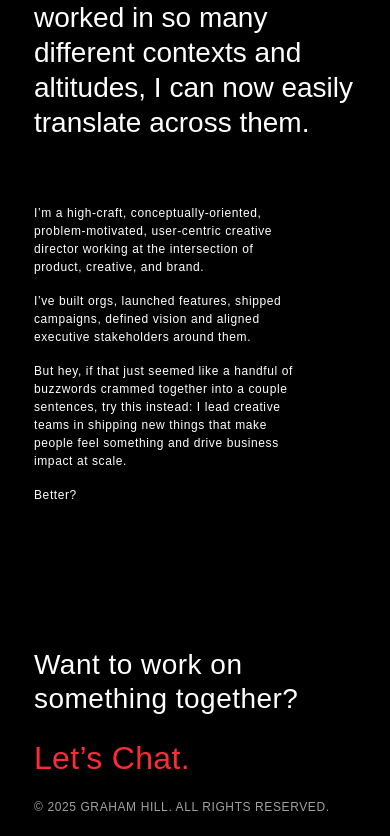
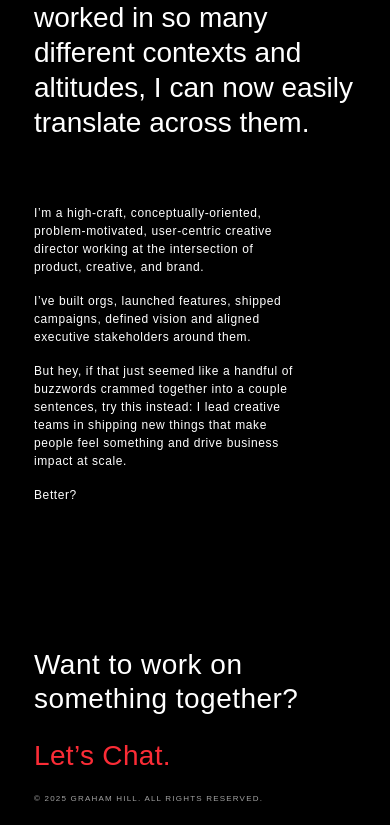
Before and after one commit to gdevaulthill/gfyi, a Next.js app: page /mock in a window 390 px wide. Shown: the part 2255-3091 px from the top of the page. Built offline with nearby package versions, Linux system fonts and the light colour scheme; a web font is replaced by a local one.

Commit message:
Adjust CTA mobile sizing

```diff
--- a/app/mock/page.tsx
+++ b/app/mock/page.tsx
@@ -157,7 +157,7 @@ export default function MockPage() {
           viewport={{ once: true, amount: 0.4 }}
         >
           <motion.div
-            className="w-full md:flex-1 flex justify-center md:justify-center md:pr-10 lg:pr-16 md:transform md:-translate-y-10 bp-max1040:justify-center bp-min1041:justify-center pt-[30px]"
+            className="w-full md:flex-1 flex justify-center md:justify-center md:pr-10 lg:pr-16 md:transform md:-translate-y-[44px] bp-max1040:justify-center bp-min1041:justify-center pt-[30px]"
             variants={lineVariant}
             initial="hidden"
             whileInView="show"
@@ -280,7 +280,7 @@ export default function MockPage() {
             </motion.h3>
             <motion.a
               href="mailto:hello@example.com"
-              className="mt-6 inline-block text-[32px] md:text-5xl leading-[1.2] tracking-[0.32px] text-red-500 hover:opacity-80"
+              className="mt-6 inline-block text-[28px] md:text-5xl leading-[1.2] tracking-[0.32px] text-red-500 hover:opacity-80"
               variants={lineVariant}
             >
               Let’s Chat.
@@ -290,7 +290,7 @@ export default function MockPage() {
       </section>
 
       {/* Footer */}
-      <footer id="about" className="px-[34px] md:px-20 py-5 md:py-36 text-left text-[12px] text-neutral-400 uppercase tracking-[0.05em]">
+      <footer id="about" className="px-[34px] md:px-20 py-5 md:py-36 text-left text-[8px] md:text-[12px] text-neutral-400 uppercase tracking-[0.15em]">
         <motion.div variants={sectionFade} initial="hidden" whileInView="show" viewport={{ once: true, amount: 0.2 }}>
           © {new Date().getFullYear()} GRAHAM HILL. ALL RIGHTS RESERVED.
         </motion.div>
```
